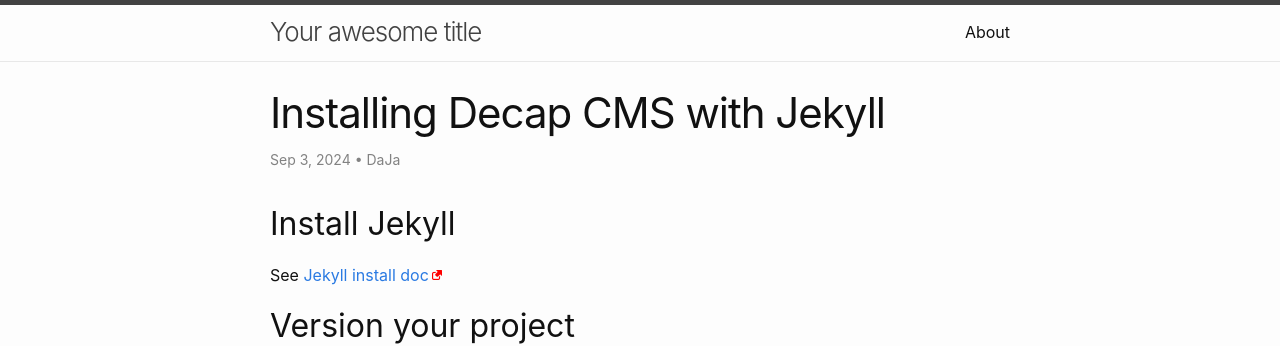
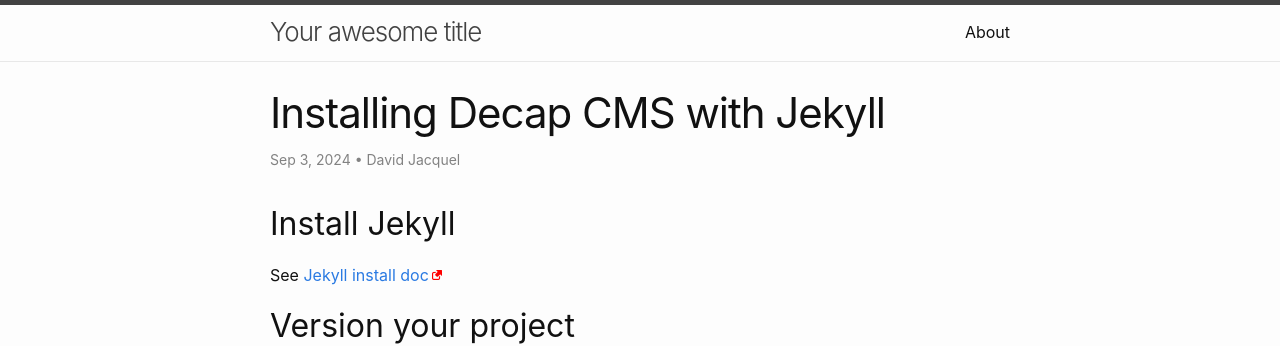
Before and after one commit to numerique-lde52/cdt, a Jekyll site: the page built from _posts/2024-09-03-installing-decap-cms-with-jekyll.md, in a window 1280 px wide. Shown: the top 346 px of the page. Built offline with Jekyll 4.4.1, drawn with Linux system fonts in a browser that asks for light colours.

Commit message:
Update Blog “2024-09-03-installing-decap-cms-with-jekyll”

```diff
--- a/_posts/2024-09-03-installing-decap-cms-with-jekyll.md
+++ b/_posts/2024-09-03-installing-decap-cms-with-jekyll.md
@@ -3,7 +3,7 @@
 title: Installing Decap CMS with Jekyll
 date: 2024-09-03 17:21:22 +0200
 categories: jekyll decap-cms
-author: DaJa
+author: David Jacquel
 ---
 ## Install Jekyll
 
```
